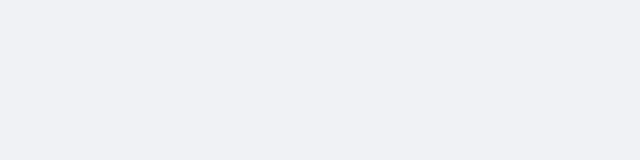
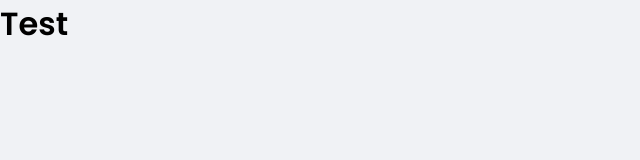
Before and after one commit to Math3ux/dtmoney-ignite, a React (Create React App) app: page / in a window 1280 px wide. Shown: the top 160 px of the page, without its empty margins (0-640 px from the left). Built offline with nearby package versions, Linux system fonts and the light colour scheme.

Commit message:
Add Font Poppins

```diff
--- a/public/index.html
+++ b/public/index.html
@@ -1,10 +1,13 @@
 <!DOCTYPE html>
 <html lang="en">
   <head>
+    <link rel="preconnect" href="https://fonts.gstatic.com" crossorigin>
     <meta charset="utf-8" />
     <meta name="viewport" content="width=device-width, initial-scale=1" />
     <link rel="shortcut icon" href="favicon.png" type="image/png">
     <title>dtmoney</title>
+    <link rel="preconnect" href="https://fonts.googleapis.com">
+    <link href="https://fonts.googleapis.com/css2?family=Poppins:ital,wght@0,100;0,200;0,300;0,400;0,500;0,600;0,700;0,800;0,900;1,100;1,200;1,300;1,400;1,500;1,600;1,700;1,800;1,900&display=swap" rel="stylesheet">
   </head>
   <body>
     <noscript>You need to enable JavaScript to run this app.</noscript>
--- a/src/App.tsx
+++ b/src/App.tsx
@@ -4,6 +4,7 @@
   return (
     <div className="App">
       <GlobalStyle/>
+      <h1>Test</h1>
     </div>
   );
 }
--- a/src/styles/global.ts
+++ b/src/styles/global.ts
@@ -32,6 +32,15 @@
         -webkit-font-smoothing: antialiased;
     }
 
+    body, input, textarea, button {
+        font-family: 'Poppins', sans-serif;
+        font-weight: 400;
+    }
+
+    h1, h2, h3, h4, h5, h6,  strong {
+        font-weight: 600;
+    }
+
     button {
         cursor: pointer;
     }
```
